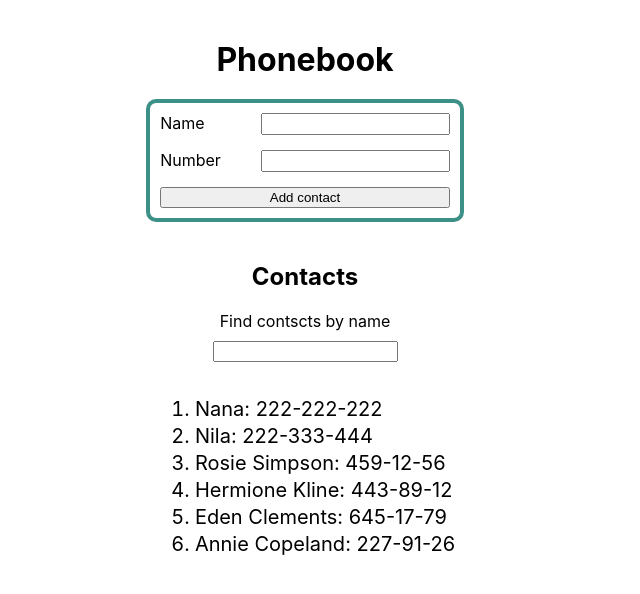
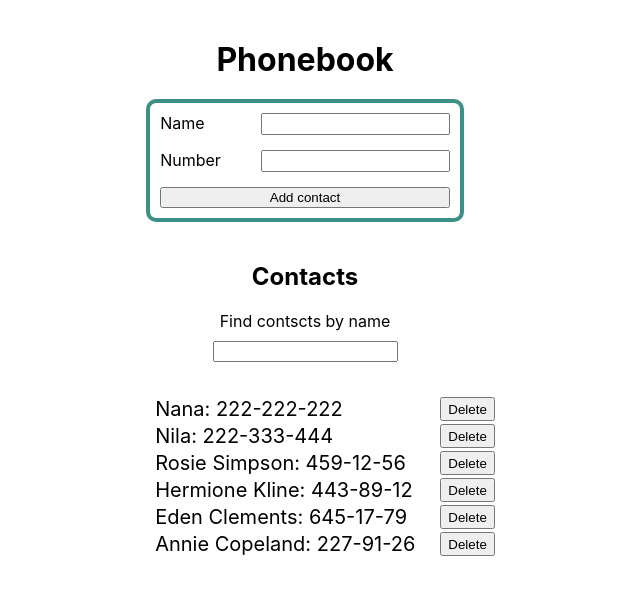
Before and after one commit to VasilenkoYurii/goit-react-hw-02-phonebook, a React (Create React App) app: page / in a window 1280 px wide. Shown: the top 594 px of the page, without its empty margins (335-975 px from the left). Built offline with nearby package versions, Linux system fonts and the light colour scheme.

Commit message:
complete tasks

```diff
--- a/package.json
+++ b/package.json
@@ -11,6 +11,7 @@
     "@testing-library/user-event": "^13.5.0",
     "formik": "^2.2.9",
     "nanoid": "^4.0.1",
+    "notiflix": "^3.2.6",
     "prop-types": "^15.8.1",
     "react": "^18.1.0",
     "react-dom": "^18.1.0",
--- a/src/App.jsx
+++ b/src/App.jsx
@@ -1,5 +1,6 @@
 import { Component } from 'react';
 import { nanoid } from 'nanoid';
+import Notiflix from 'notiflix';
 import Section from 'components/Section/Section';
 import ContactsList from 'components/ContactsList/ContactsList';
 import Filter from 'components/Filter/Filter';
@@ -19,9 +20,29 @@ export class App extends Component {
   };
 
   addContact = values => {
+    for (const contact of this.state.contacts) {
+      if (values.name.toLowerCase() === contact.name.toLowerCase()) {
+        return Notiflix.Notify.failure(`${values.name} is already in contact`);
+      } else if (values.number.toLowerCase() === contact.number.toLowerCase()) {
+        return Notiflix.Notify.failure(
+          `${values.number} is already in contact`
+        );
+      }
+    }
+
     this.setState(prevState => ({
       contacts: [...prevState.contacts, { ...values, id: nanoid() }],
     }));
+    Notiflix.Notify.success(
+      'Super, the contact has been added to the contact list'
+    );
+  };
+
+  deleteContact = (contactId, contactName) => {
+    this.setState(prevState => ({
+      contacts: prevState.contacts.filter(contact => contact.id !== contactId),
+    }));
+    Notiflix.Notify.success(`Contact ${contactName} deleted successfully`);
   };
 
   onChangeFind = e => {
@@ -49,7 +70,10 @@ export class App extends Component {
 
         <Section title="Contacts">
           <Filter onChangeFind={this.onChangeFind} value={filter} />
-          <ContactsList contacts={visibleContacts} />
+          <ContactsList
+            contacts={visibleContacts}
+            onDeleteContact={this.deleteContact}
+          />
         </Section>
       </>
     );
--- a/src/components/ContactForm/ContactForm.jsx
+++ b/src/components/ContactForm/ContactForm.jsx
@@ -1,6 +1,6 @@
 import { Component } from 'react';
 import { Formik } from 'formik';
-import { MainForm, Label, Input } from './ContactForm.styled';
+import { MainForm, Label, Input, Button } from './ContactForm.styled';
 
 class ContactForm extends Component {
   state = {
@@ -49,7 +49,7 @@ class ContactForm extends Component {
             />
           </Label>
 
-          <button type="submit">Add contact</button>
+          <Button type="submit">Add contact</Button>
         </MainForm>
       </Formik>
     );
--- a/src/components/ContactForm/ContactForm.styled.jsx
+++ b/src/components/ContactForm/ContactForm.styled.jsx
@@ -19,3 +19,9 @@ export const Input = styled(Field)`
   margin-left: 40px;
   font-size: 14px;
 `;
+
+export const Button = styled.button`
+  &:hover {
+    background-color: teal;
+  }
+`;
--- a/src/components/ContactItem/ContactItem.jsx
+++ b/src/components/ContactItem/ContactItem.jsx
@@ -1,17 +1,22 @@
 import PropTypes from 'prop-types';
+import { Button, Item } from './ContactItem.styled';
 
-const ContactItem = ({ contacts }) => {
+const ContactItem = ({ contacts, onDeleteContact }) => {
   return contacts.map(({ id, name, number }) => {
     return (
-      <li key={id}>
+      <Item key={id}>
         {name}: {number}
-      </li>
+        <Button type="button" onClick={() => onDeleteContact(id, name)}>
+          Delete
+        </Button>
+      </Item>
     );
   });
 };
 
 ContactItem.propTypes = {
   contacts: PropTypes.array.isRequired,
+  onDeleteContact: PropTypes.func.isRequired,
 };
 
 export default ContactItem;
--- /dev/null
+++ b/src/components/ContactItem/ContactItem.styled.jsx
@@ -0,0 +1,13 @@
+import styled from '@emotion/styled';
+
+export const Button = styled.button`
+  &:hover {
+    background-color: #ff2525e0;
+  }
+`;
+
+export const Item = styled.li`
+  display: flex;
+  justify-content: space-between;
+  gap: 25px;
+`;
--- a/src/components/ContactsList/ContactsList.jsx
+++ b/src/components/ContactsList/ContactsList.jsx
@@ -2,10 +2,10 @@ import PropTypes from 'prop-types';
 import { Ol } from './ContactsList.styled';
 import ContactItem from 'components/ContactItem/ContactItem';
 
-const ContactsList = ({ contacts }) => {
+const ContactsList = ({ contacts, onDeleteContact }) => {
   return (
-    <Ol type="1">
-      <ContactItem contacts={contacts} />
+    <Ol>
+      <ContactItem contacts={contacts} onDeleteContact={onDeleteContact} />
     </Ol>
   );
 };
```
Also changed, not shown: 1 other file (tests, documents, lock files or other folders).
